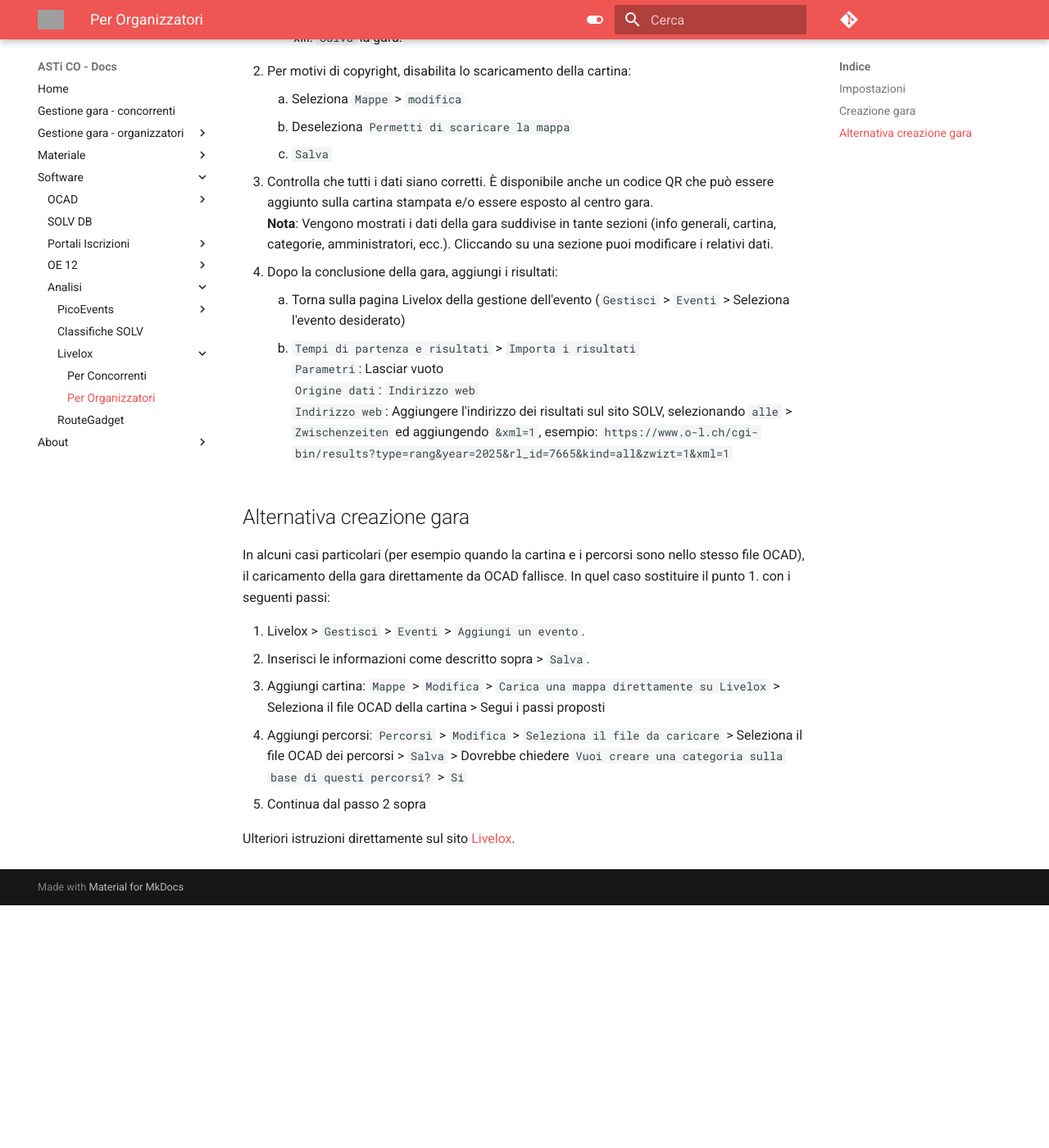
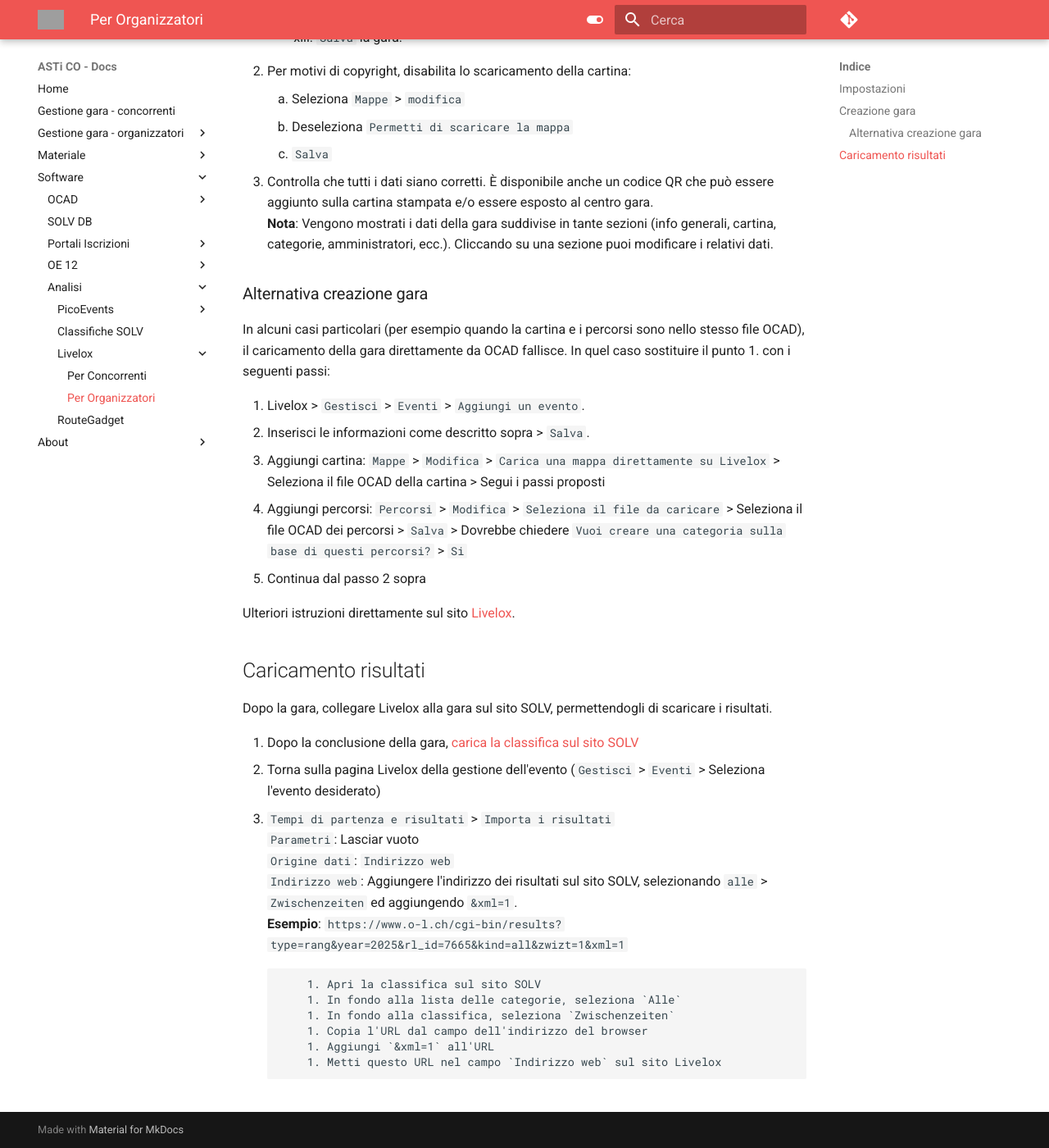
Before and after one commit to asti-co/doc, an MkDocs documentation site: the page built from docs/software/analisi/livelox/organizzatori.md, in a window 1280 px wide and 1400 px high, scrolled down 1712 px. Shown: the whole window at 82% size. Built offline with MkDocs 1.6.1 and Material for MkDocs 9.7.7, drawn with Linux system fonts in a browser that asks for light colours; comment, search, counter and statistics services are not loaded; before the commit the page ends 2816 px from its top, so only the background shows below that; grey boxes are pictures that could not be loaded.

Commit message:
Livelox classifiche separate da creazione gara

```diff
--- a/docs/software/analisi/livelox/organizzatori.md
+++ b/docs/software/analisi/livelox/organizzatori.md
@@ -61,3 +55,22 @@
 1. Continua dal passo 2 sopra
 
 Ulteriori istruzioni direttamente sul sito [Livelox](https://www.livelox.com/Documentation/EventOrganisers).
+
+## Caricamento risultati
+
+Dopo la gara, collegare Livelox alla gara sul sito SOLV, permettendogli di scaricare i risultati.
+
+1. Dopo la conclusione della gara, [carica la classifica sul sito SOLV](../../../oe12/classifiche/#pubblicazione-solv)
+1. Torna sulla pagina Livelox della gestione dell'evento (`Gestisci` > `Eventi` > Seleziona l'evento desiderato)
+1. `Tempi di partenza e risultati` > `Importa i risultati`
+       `Parametri`: Lasciar vuoto
+       `Origine dati`: `Indirizzo web`
+       `Indirizzo web`: Aggiungere l'indirizzo dei risultati sul sito SOLV, selezionando `alle` > `Zwischenzeiten` ed aggiungendo `&xml=1`.
+       **Esempio**: `https://www.o-l.ch/cgi-bin/results?type=rang&year=2025&rl_id=7665&kind=all&zwizt=1&xml=1`
+
+            1. Apri la classifica sul sito SOLV
+            1. In fondo alla lista delle categorie, seleziona `Alle`
+            1. In fondo alla classifica, seleziona `Zwischenzeiten`
+            1. Copia l'URL dal campo dell'indirizzo del browser
+            1. Aggiungi `&xml=1` all'URL
+            1. Metti questo URL nel campo `Indirizzo web` sul sito Livelox
```
Also changed, not shown: other parts of docs/software/analisi/livelox/organizzatori.md (+1 -7 lines), docs/software/oe12/classifiche.md (+4 -0 lines).
